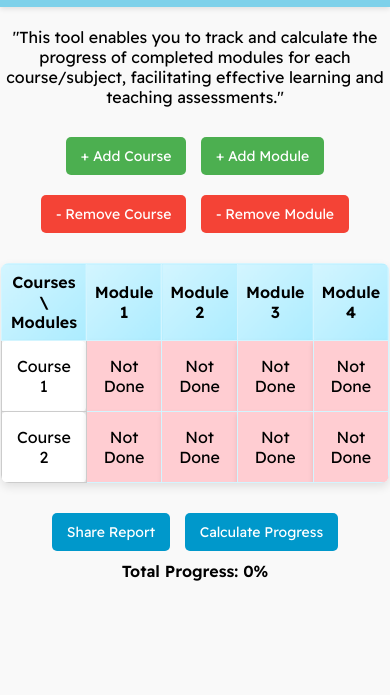
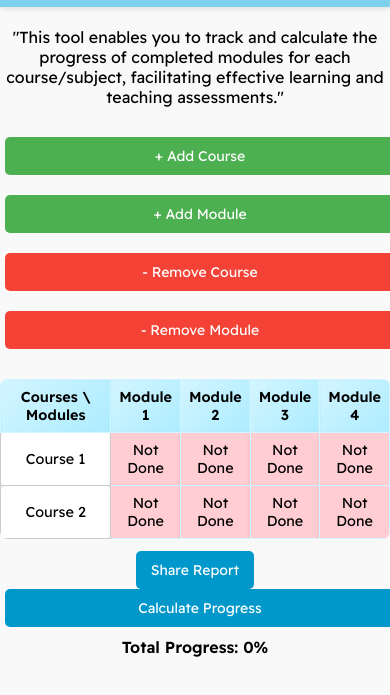
Before and after one commit to AvinashSingh2004/MumHUB, a plain HTML site: page progresstracker.html in a window 390 px wide. Shown: the part 63-758 px from the top of the page. Drawn offline with Linux system fonts and the light colour scheme.

Commit message:
Add files via upload

```diff
--- a/progresstracker.html
+++ b/progresstracker.html
@@ -131,11 +131,27 @@ td {
 /* Responsive Design */
 @media (max-width: 768px) {
     table {
-        width: 80%; /* Full width on smaller screens */
+        width: 100%; /* Full width on smaller screens */
+        overflow-x: auto; /* Allow horizontal scrolling */
+        display: block; /* Make the table block to enable scrolling */
+        box-shadow: none; /* Remove shadow for better visibility */
     }
 
     th, td {
         padding: 8px; /* Adjust padding for smaller screens */
+        font-size: 0.9rem; /* Slightly smaller font size for better fit */
+    }
+
+    /* Adjust the course input container for mobile */
+    .course-input {
+        width: 90%; /* Use a larger width on mobile */
+        margin: 10px auto; /* Center the input container */
+    }
+
+    /* Adjust button styles for mobile */
+    .btn {
+        width: 100%; /* Full width for buttons on mobile */
+        margin: 5px 0; /* Space between buttons */
     }
 }
 
```
